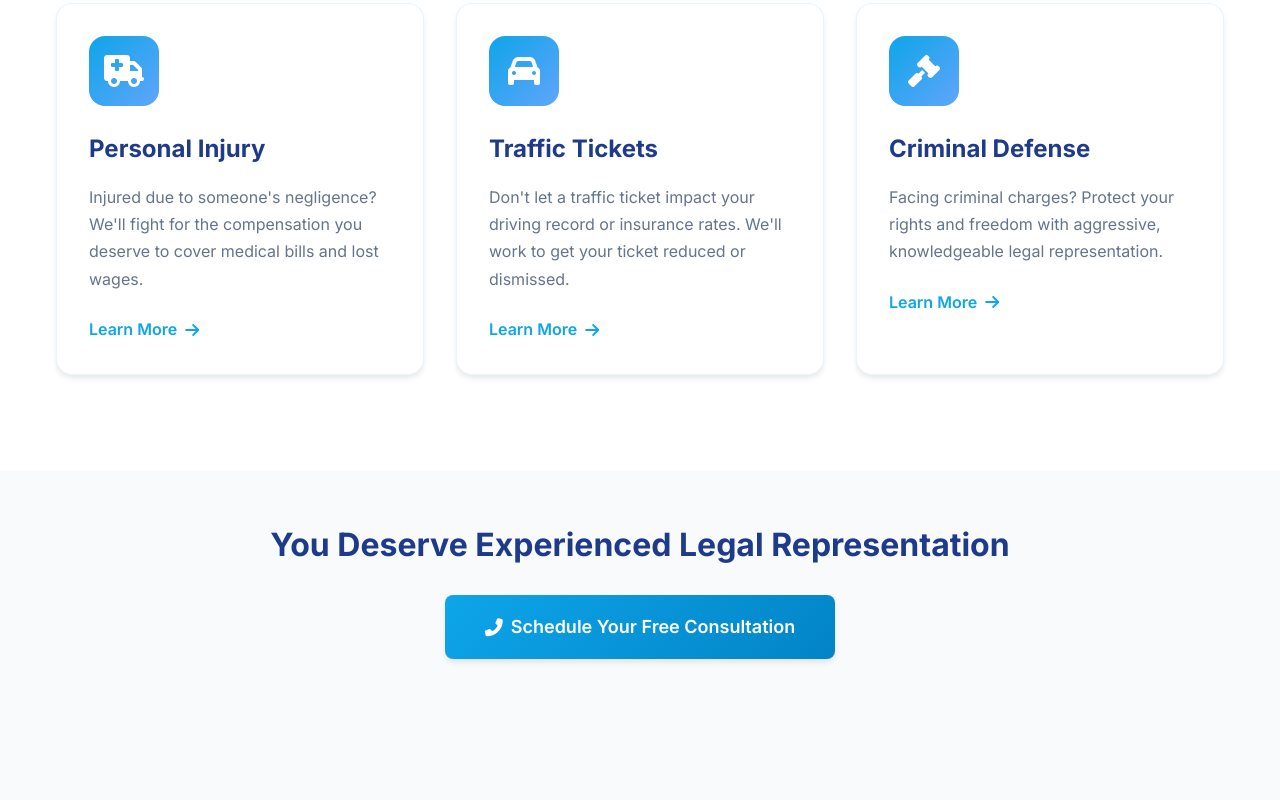
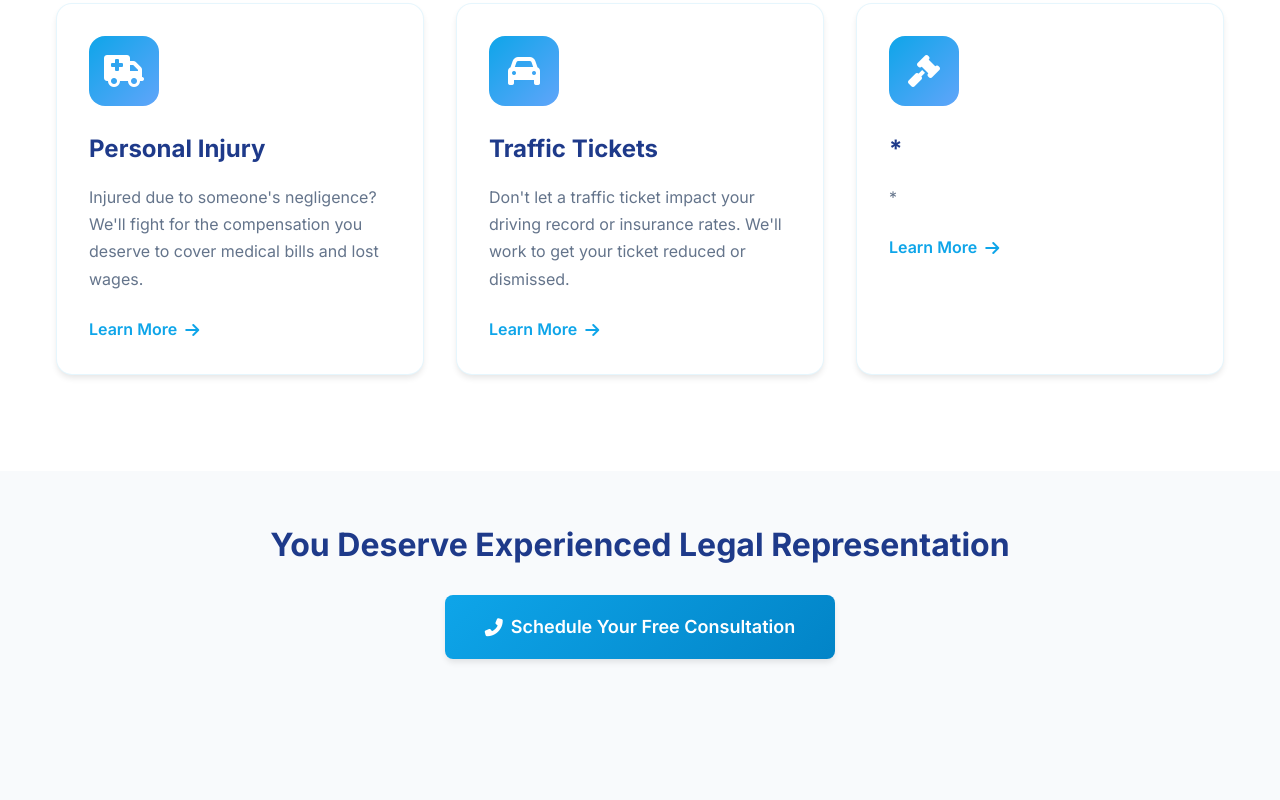
Before and after one commit to tzira333/jaredraylaw, a website: page public/index.html in a window 1280 px wide. Shown: the part 1710-2510 px from the top of the page. Drawn offline with Linux system fonts and the light colour scheme.

Commit message:
modified:   public/index.html

```diff
--- a/public/index.html
+++ b/public/index.html
@@ -44,7 +44,7 @@
       "telephone": "(440) 413-5311",
       "address": {
         "@type": "PostalAddress",
-        "streetAddress": "10780 Blueberry Hill Drive",
+        "streetAddress": "*",
         "addressLocality": "Kirtland",
         "addressRegion": "OH",
         "postalCode": "44094",
@@ -188,8 +188,8 @@
                     <div class="service-icon">
                         <i class="fas fa-gavel"></i>
                     </div>
-                    <h3>Criminal Defense</h3>
-                    <p>Facing criminal charges? Protect your rights and freedom with aggressive, knowledgeable legal representation.</p>
+                    <h3>*</h3>
+                    <p>*</p>
                     <a href="#contact" class="service-link">Learn More <i class="fas fa-arrow-right"></i></a>
                 </div>
             </div>
@@ -346,7 +346,7 @@
                                 <option value="estate">Wills & Trusts</option>
                                 <option value="injury">Personal Injury</option>
                                 <option value="traffic">Traffic Tickets</option>
-                                <option value="criminal">Criminal Defense</option>
+                                <option value="*">*</option>
                                 <option value="other">Other</option>
                             </select>
                         </div>
@@ -372,7 +372,7 @@
                             <i class="fas fa-map-marker-alt"></i>
                             <div>
                                 <strong>Address</strong>
-                                <p>10780 Blueberry Hill Drive<br>Kirtland, Ohio 44094</p>
+                                <p>     Kirtland, Ohio 44094</p>
                             </div>
                         </div>
 
@@ -446,7 +446,7 @@
                         <li><a href="#services">Wills & Trusts</a></li>
                         <li><a href="#services">Personal Injury</a></li>
                         <li><a href="#services">Traffic Tickets</a></li>
-                        <li><a href="#services">Criminal Defense</a></li>
+                        <li><a href="#services">*</a></li>
                     </ul>
                 </div>
 
@@ -465,7 +465,7 @@
                     <ul class="contact-list">
                         <li>
                             <i class="fas fa-map-marker-alt"></i>
-                            10780 Blueberry Hill Drive<br>Kirtland, OH 44094
+                            *        Kirtland, OH 44094
                         </li>
                         <li>
                             <i class="fas fa-phone-alt"></i>
```
